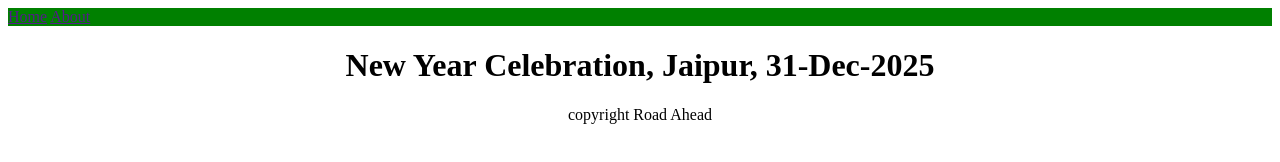
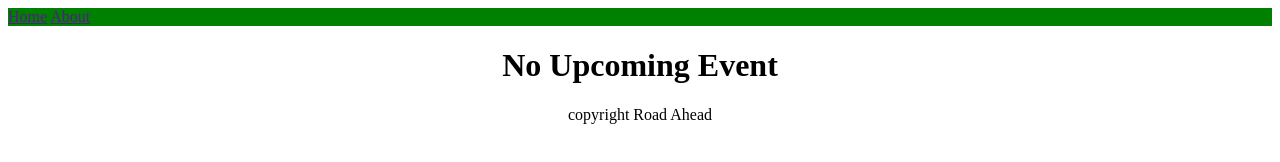
Before and after one commit to Ritesh2019/webScrap2025, a plain HTML site: page index.html in a window 1280 px wide. Drawn offline with Linux system fonts and the light colour scheme.

Commit message:
Update index.html

```diff
--- a/index.html
+++ b/index.html
@@ -10,7 +10,7 @@
         <a href="">Home</a>
         <a href="">About</a>
     </nav>
-        <h1 style="text-align: center;" id="events">New Year Celebration, Jaipur, 31-Dec-2025</h1>
+        <h1 style="text-align: center;" id="events">No Upcoming Event</h1>
         <p style="text-align: center;">copyright Road Ahead</p>
 
 </body>
```
